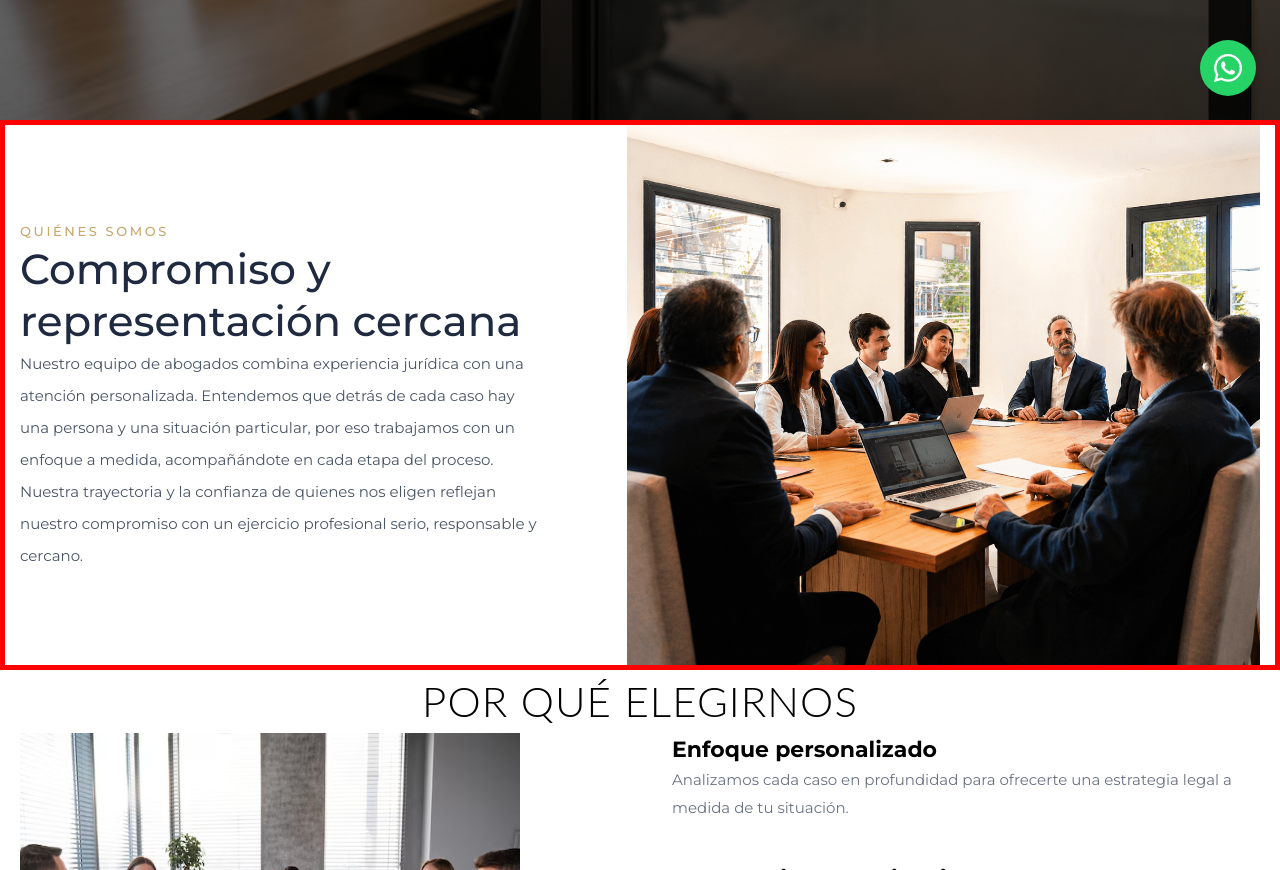
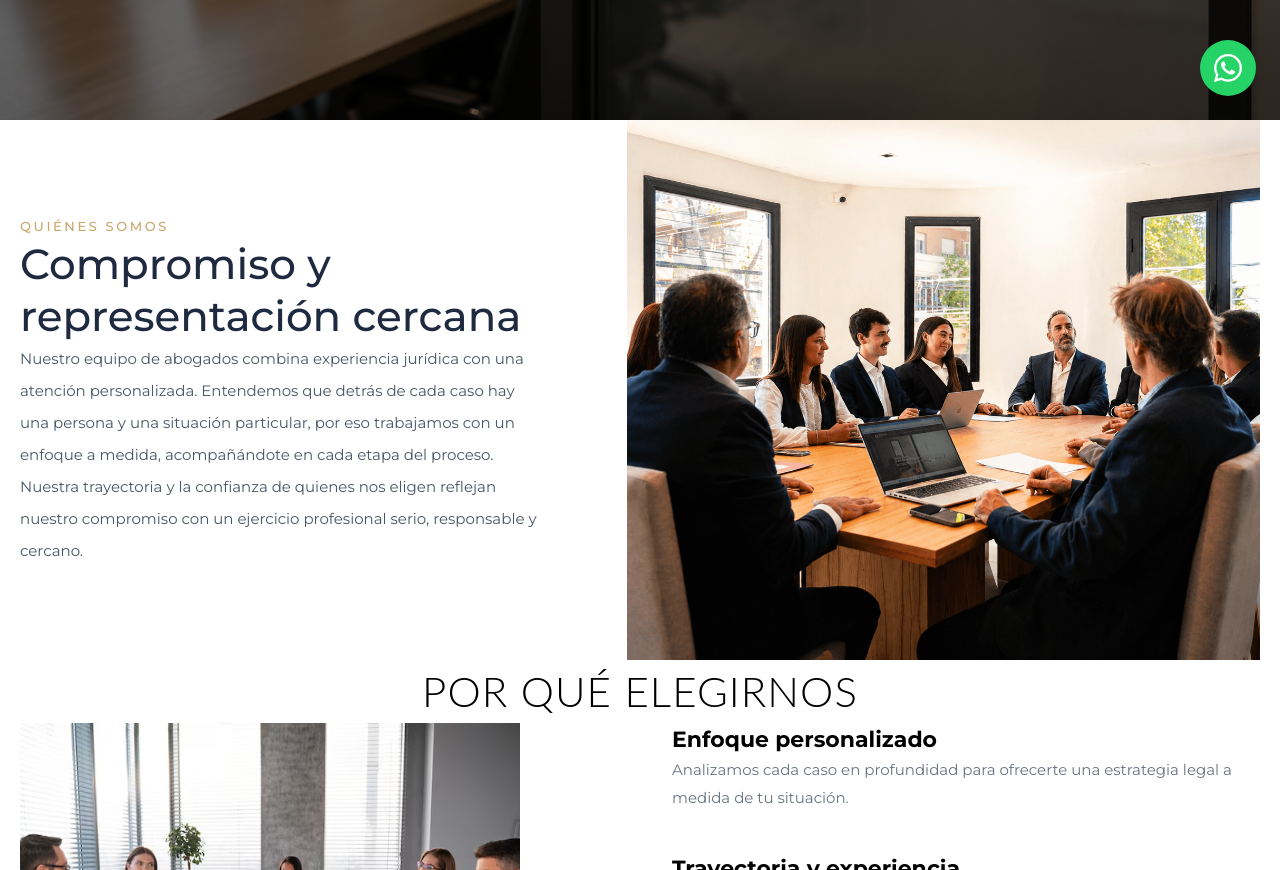
Before and after one commit to MaximilianoFamozo98/estudio-juridico-web, a Next.js app: page / in a window 1280 px wide. Shown: the part 680-1550 px from the top of the page. Built offline with nearby package versions, Linux system fonts and the light colour scheme.

Commit message:
corregimos anchoo

```diff
--- a/src/components/About.jsx
+++ b/src/components/About.jsx
@@ -4,7 +4,7 @@ import AnimationWrapper from "./AnimationWrapper";
 export default function About() {
   return (
     <AnimationWrapper>
-      <section id="about" className="scroll-mt-[80px] py-32 flex justify-center" style={{ border: "5px solid red" }}>
+      <section id="about" className="scroll-mt-[80px] py-32 flex justify-center">
         <div className="max-w-[1240px] w-full px-6">
           <div className="grid grid-cols-1 md:grid-cols-[1fr_1.2fr] gap-16 md:gap-20 items-center">
 
```
